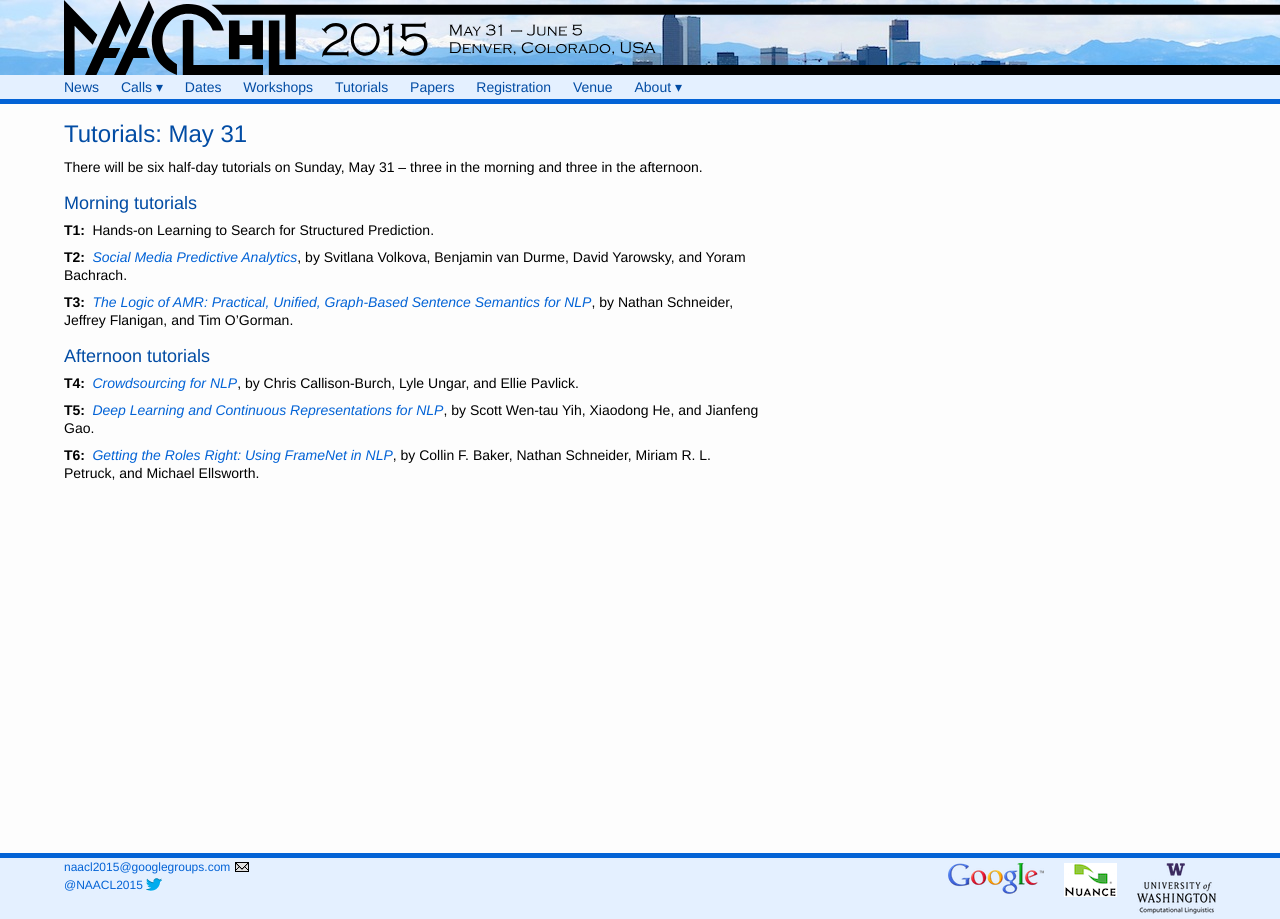
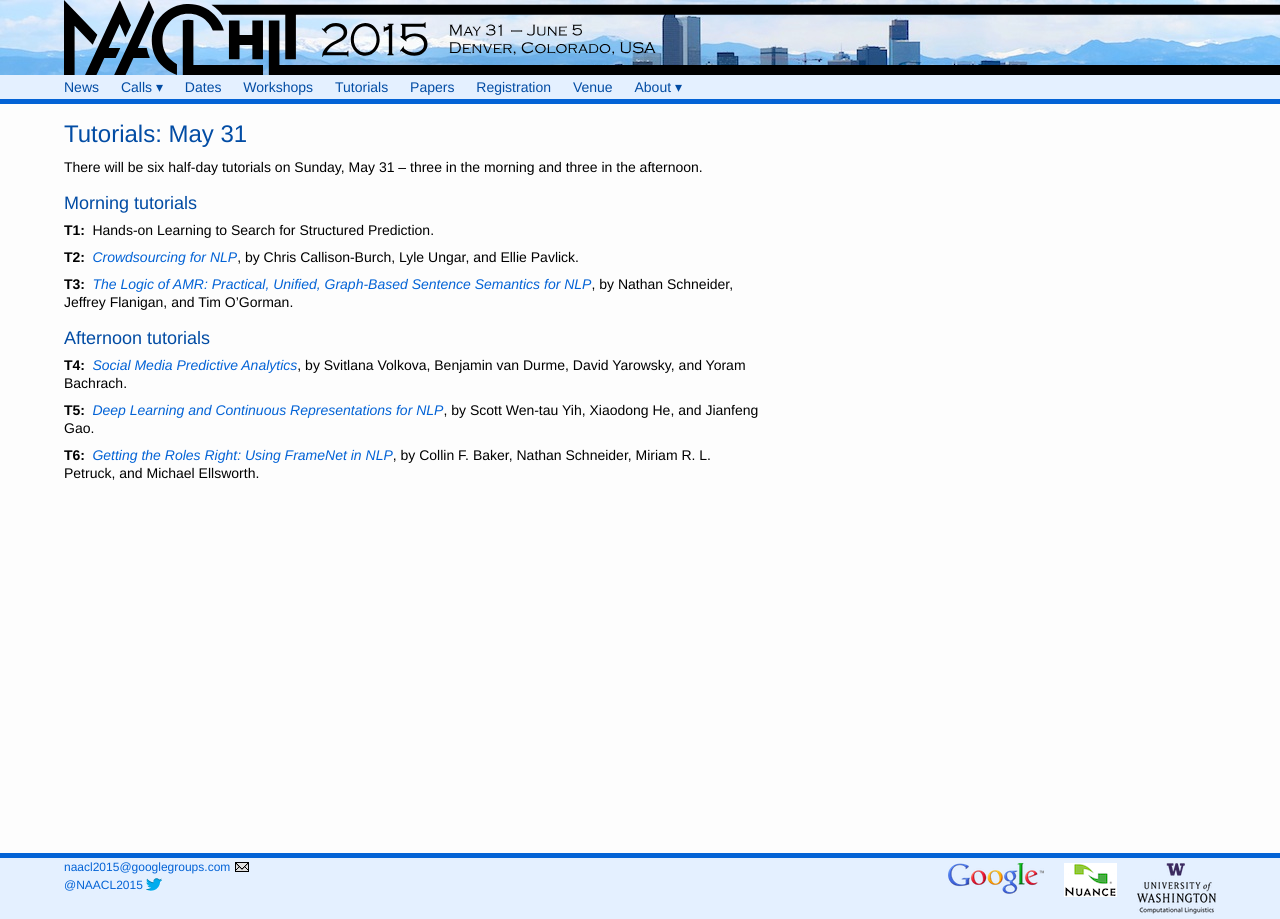
Before and after one commit to naacl-org/naacl-hlt-2015, a Jekyll site: the page built from tutorials.md, in a window 1280 px wide. Built offline with Jekyll 4.4.1, drawn with Linux system fonts in a browser that asks for light colours; part of the change alters nothing that is shown.

```diff
--- a/tutorials.md
+++ b/tutorials.md
@@ -12,8 +12,8 @@ T1
 : Hands-on Learning to Search for Structured Prediction.
 
 T2
-: [*Social Media Predictive Analytics*](tutorial-social-media.html),
-by Svitlana Volkova, Benjamin van Durme, David Yarowsky, and Yoram Bachrach.
+: [*Crowdsourcing for NLP*](tutorial-crowdsourcing.html),
+by Chris Callison-Burch, Lyle Ungar, and Ellie Pavlick.
 
 T3
 : [*The Logic of AMR: Practical, Unified, Graph-Based Sentence Semantics for NLP*](tutorial-amr-semantics.html),
@@ -22,8 +22,8 @@ by Nathan Schneider, Jeffrey Flanigan, and Tim O'Gorman.
 ## Afternoon tutorials
 
 T4
-: [*Crowdsourcing for NLP*](tutorial-crowdsourcing.html),
-by Chris Callison-Burch, Lyle Ungar, and Ellie Pavlick.
+: [*Social Media Predictive Analytics*](tutorial-social-media.html),
+by Svitlana Volkova, Benjamin van Durme, David Yarowsky, and Yoram Bachrach.
 
 T5
 : [*Deep Learning and Continuous Representations for NLP*](tutorial-deep-learning.html),
```
